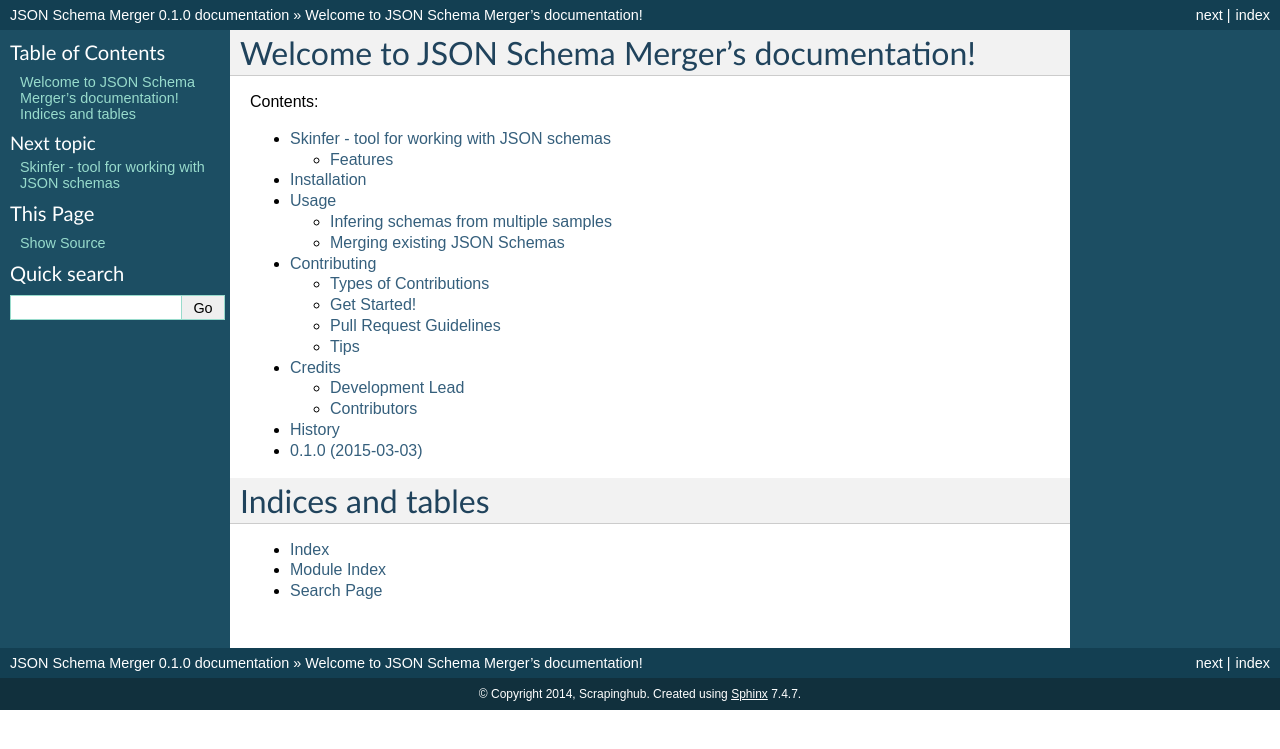
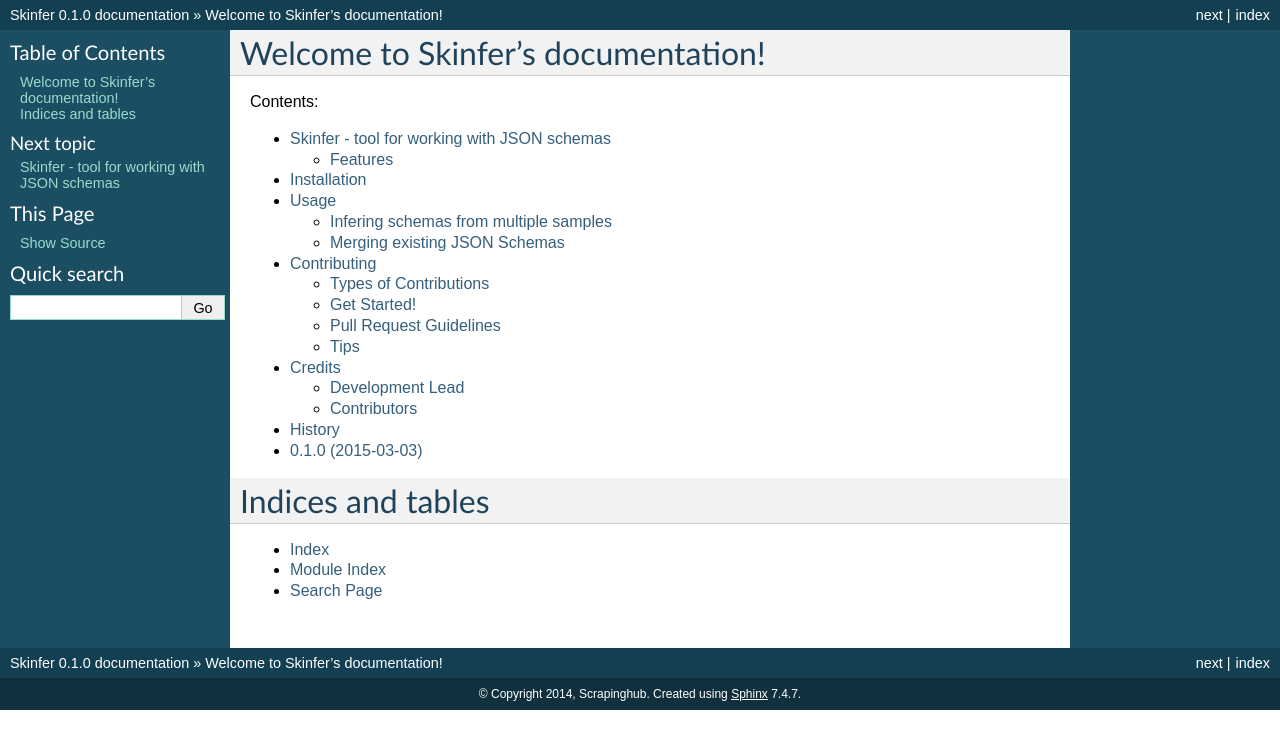
Before and after one commit to scrapinghub/skinfer, a Sphinx documentation site: the page built from docs/index.rst, in a window 1280 px wide. Shown: the top 749 px of the page. Built offline with Sphinx 7.4.7, drawn with Linux system fonts in a browser that asks for light colours.

Commit message:
fixing names in docs

```diff
--- a/docs/conf.py
+++ b/docs/conf.py
@@ -55,7 +55,7 @@
 master_doc = 'index'
 
 # General information about the project.
-project = u'JSON Schema Merger'
+project = u'Skinfer'
 copyright = u'2014, Scrapinghub'
 
 # The version info for the project you're documenting, acts as replacement
@@ -209,7 +209,7 @@
 # [howto/manual]).
 latex_documents = [
     ('index', 'skinfer.tex',
-     u'JSON Schema Merger Documentation',
+     u'Skinfer Documentation',
      u'Scrapinghub', 'manual'),
 ]
 
@@ -240,7 +240,7 @@
 # (source start file, name, description, authors, manual section).
 man_pages = [
     ('index', 'skinfer',
-     u'JSON Schema Merger Documentation',
+     u'Skinfer Documentation',
      [u'Scrapinghub'], 1)
 ]
 
@@ -255,7 +255,7 @@
 #  dir menu entry, description, category)
 texinfo_documents = [
     ('index', 'skinfer',
-     u'JSON Schema Merger Documentation',
+     u'Skinfer Documentation',
      u'Scrapinghub',
      'skinfer',
      'One line description of project.',
--- a/docs/index.rst
+++ b/docs/index.rst
@@ -3,7 +3,7 @@
    You can adapt this file completely to your liking, but it should at least
    contain the root `toctree` directive.
 
-Welcome to JSON Schema Merger's documentation!
+Welcome to Skinfer's documentation!
 ======================================
 
 Contents:
```
